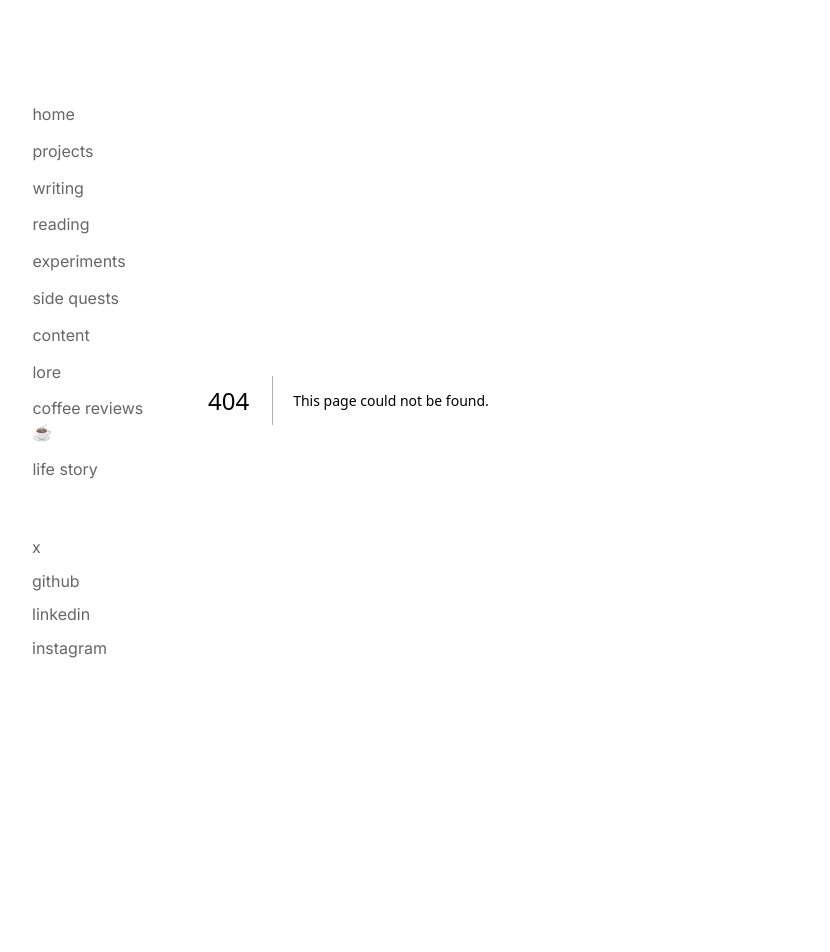
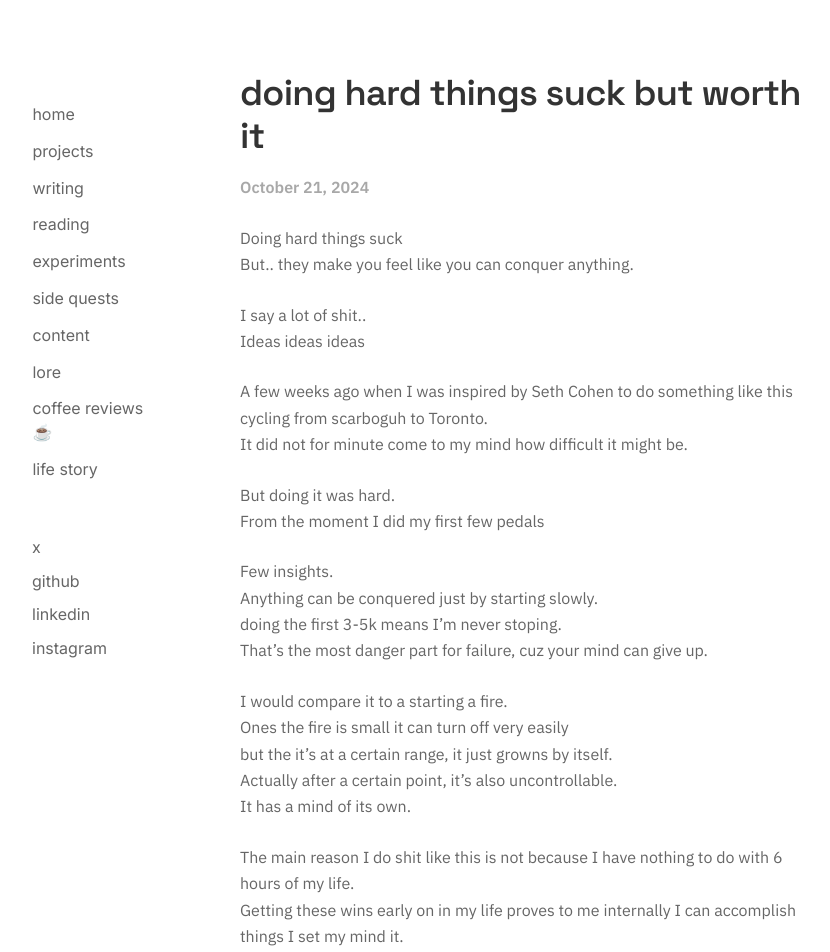
Before and after one commit to alexshibu1/alexshibu.com, a Next.js app: page /essay/hardthings in a window 1280 px wide. Before the commit this address had no page. Shown: the top 952 px of the page, without its empty margins (48-878 px from the left). Before the commit the page ends 800 px from the top, so only its background shows below. Built offline with nearby package versions, Linux system fonts and the light colour scheme.

Commit message:
pushing a esay still sick

```diff
--- /dev/null
+++ b/app/essay/hardthings/page.mdx
@@ -0,0 +1,39 @@
+export const metadata = {
+  title: "doing hard things suck but worth it",
+  description: "biking from scarborough to Toronto.",
+  date: "October 21, 2024",
+};
+
+<EssayHeader
+  title="doing hard things suck but worth it"
+  date="October 21, 2024"
+/>
+
+Doing hard things suck
+But.. they make you feel like you can conquer anything.
+
+I say a lot of shit..
+Ideas ideas ideas
+
+A few weeks ago when I was inspired by Seth Cohen to do something like this cycling from scarboguh to Toronto.
+It did not for minute come to my mind how difficult it might be.
+
+But doing it was hard.
+From the moment I did my first few pedals
+
+Few insights.
+Anything can be conquered just by starting slowly.
+doing the first 3-5k means I’m never stoping.
+That’s the most danger part for failure, cuz your mind can give up.
+
+I would compare it to a starting a fire.
+Ones the fire is small it can turn off very easily
+but the it’s at a certain range, it just growns by itself.
+Actually after a certain point, it’s also uncontrollable.
+It has a mind of its own.
+
+The main reason I do shit like this is not because I have nothing to do with 6 hours of my life.
+Getting these wins early on in my life proves to me internally I can accomplish things I set my mind it.
+
+THANK GOD I have mind that can reason probably and grow.
+Without this I would be nothing.
```
